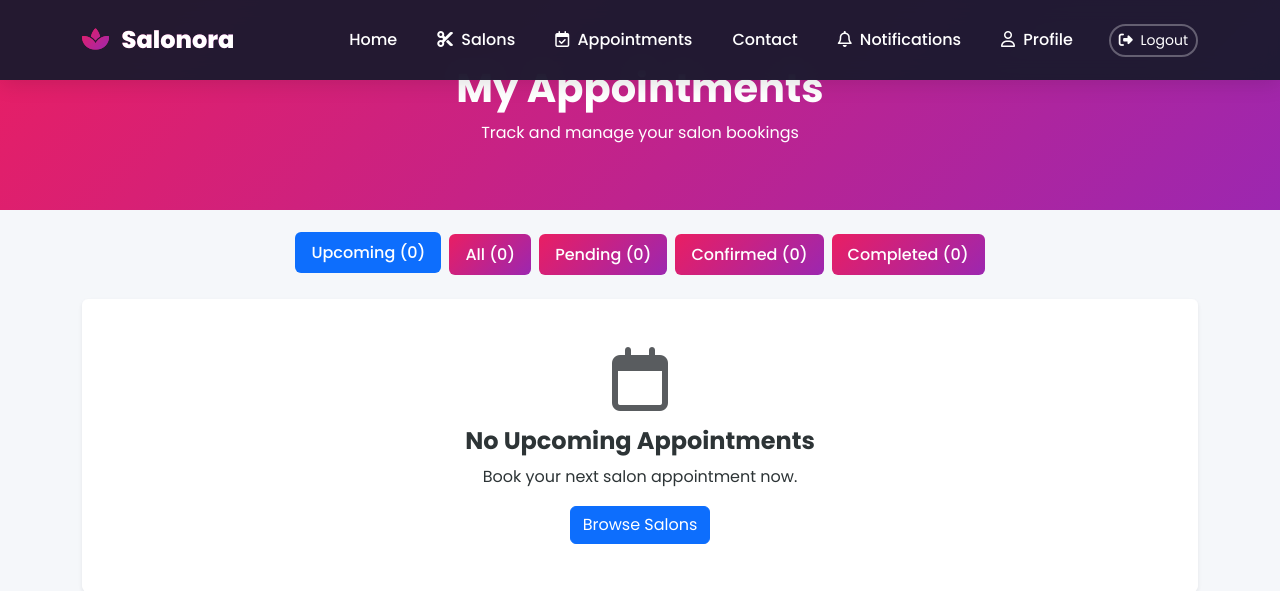
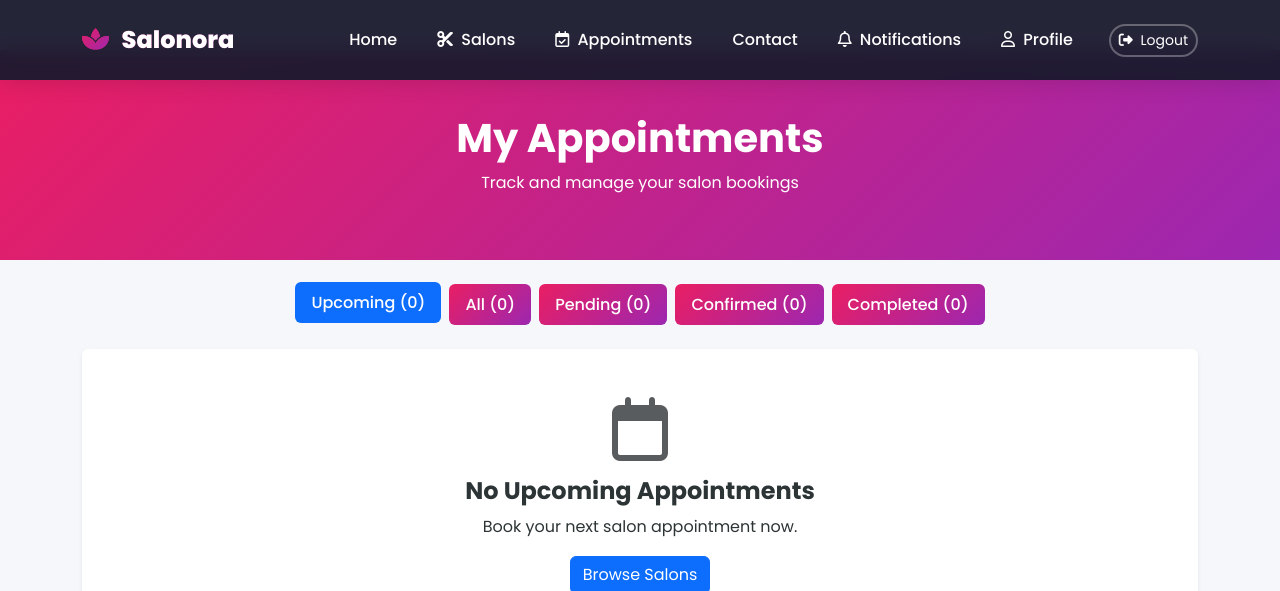
Before and after one commit to sahilkavishka/salon, a PHP site: page /user/my_appointments.php in a window 1280 px wide. Shown: the top 591 px of the page. Run offline with PHP 8.4, Linux system fonts and the light colour scheme; the visitor is signed in with stand-in values (Sample User, id 1); data that the repository does not hold is empty.

Commit message:
25/11/21-9.56

```diff
--- a/public/notifications.php
+++ b/public/notifications.php
@@ -104,6 +104,7 @@ $read = array_filter($notifications, fn($n) => $n['is_read'] == 1);
       margin-bottom: 3rem;
       position: relative;
       overflow: hidden;
+      margin-top: 50px;
     }
 
     .page-header::before {
@@ -422,7 +423,7 @@ $read = array_filter($notifications, fn($n) => $n['is_read'] == 1);
       animation: fadeIn 0.3s ease;
     }
   </style>
-
+ <?php include __DIR__ . '../header.php'; ?>
 </head>
 
 <body>
@@ -584,7 +585,7 @@ $read = array_filter($notifications, fn($n) => $n['is_read'] == 1);
       <?php endif; ?>
     <?php endif; ?>
   </div>
-
+  <?php include __DIR__ . '../footer.php'; ?>
   <script src="https://cdn.jsdelivr.net/npm/bootstrap@5.3.2/dist/js/bootstrap.bundle.min.js"></script>
 </body>
 </html>
--- a/public/user/my_appointments.php
+++ b/public/user/my_appointments.php
@@ -97,6 +97,7 @@ body{font-family:'Poppins',sans-serif;background:#faf5f8ff;}
     background:linear-gradient(135deg,#e91e63,#9c27b0);
     padding:4rem 0 3rem;
     color:white;text-align:center;
+    margin-top: 50px;
 }
 .appointment-card{
     background:white;border-radius:18px;padding:1.6rem;margin-bottom:1.5rem;
@@ -204,7 +205,9 @@ body{font-family:'Poppins',sans-serif;background:#faf5f8ff;}
 <?php endif; ?>
 
 </div>
+</div>
 
+<?php include __DIR__ . '/../footer.php'; ?>
 
 <!-- Simple tabs logic -->
 <script>
@@ -220,5 +223,5 @@ tabs.forEach(b=>b.onclick=()=>{
 
 
 </body>
-<?php include __DIR__ . '/../footer.php'; ?>
+
 </html>
```
Also changed, not shown: public/assets/css/profile.css.
